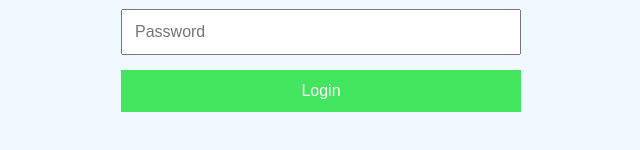
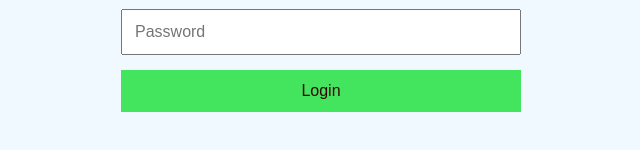
Before and after one commit to Andre-muntet/SolvingWithCloud, a plain HTML site: page three-tier-app/frontend/index.html in a window 1280 px wide. Shown: the part 252-402 px from the top of the page, 319-959 px from the left. Drawn offline with Linux system fonts and the light colour scheme.

```diff
--- a/three-tier-app/frontend/style.css
+++ b/three-tier-app/frontend/style.css
@@ -25,6 +25,6 @@
 button {
   cursor: pointer;
   background-color: #43e45e;
-  color: rgb(255, 255, 255);
+  color: rgb(51, 5, 5);
   border: none;
 }
```
Also changed, not shown: .github/workflows/deploy.yaml.
